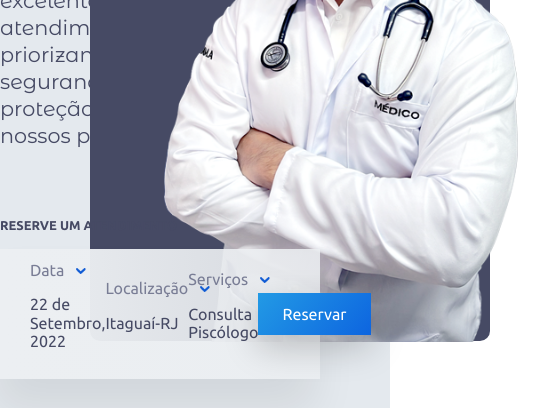
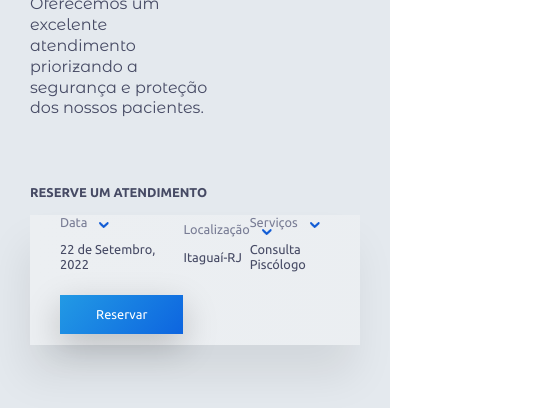
Before and after one commit to vsiago/site-hgi, a plain HTML site: page index.html in a window 390 px wide. Shown: the part 460-868 px from the top of the page, 540 px wide, since content can reach past the window. Drawn offline with Linux system fonts and the light colour scheme.

Commit message:
atualizacao mobile

```diff
--- a/index.html
+++ b/index.html
@@ -16,7 +16,7 @@
     <title>Site HGI</title>
 </head>
 <body>
-    <header>
+    <header class="">
         <button id="btn-mobile">Menu</button>
         <nav class="navbar theme-light-light ">
             <div class="navbar__container ">
--- a/src/css/style.css
+++ b/src/css/style.css
@@ -126,10 +126,11 @@ h1, h2, h3 {
 /* header */
 
 .navbar__container {
+    max-width: 980px;
+    padding: 0 30px;
     display: flex;
     justify-content: space-between;
     align-items: center;
-    max-width: 980px;
     margin: auto;
     height: 110px;
     box-sizing: border-box;
@@ -158,6 +159,7 @@ h1, h2, h3 {
 
 .container-sc-home {
     max-width: 1000px;
+    padding: 0 30px;
     margin: auto;
     height: calc(100vh - 110px);
     display: flex;
@@ -178,7 +180,7 @@ h1, h2, h3 {
 
 .description-oferecemos {
     margin-top: 10px;
-    max-width: 70%;
+    max-width: 80%;
 }
 
 
@@ -249,4 +251,46 @@ h1, h2, h3 {
     #btn-mobile {
         display: block;
     }
+
+    .bg-cinza {
+        display: none;
+    }
+
+    .card-reserve-um-atendimento {
+        width: 100%;
+    }
+
+    .description-oferecemos {
+        font-size: 1rem;
+    }
+
+    .card-reserve-um-atendimento {
+        font-size: .8rem;
+    }
+
+    .link--arrow--rigth {
+        font-size: .8rem;
+    }
+
+    .container-reserve-um-atendimento {
+        display: grid;
+        grid-template-columns: repeat(3 1fr);
+        grid-template-rows: 1fr 1fr;
+    }
+
+    .data-container {
+        grid-column: 1;
+    }
+
+    .local-container {
+        grid-column: 2;
+    }
+
+    .service-container {
+        grid-column: 3;
+    }
+
+    .link--arrow--rigth {
+        padding: ;
+    }
 }
```
